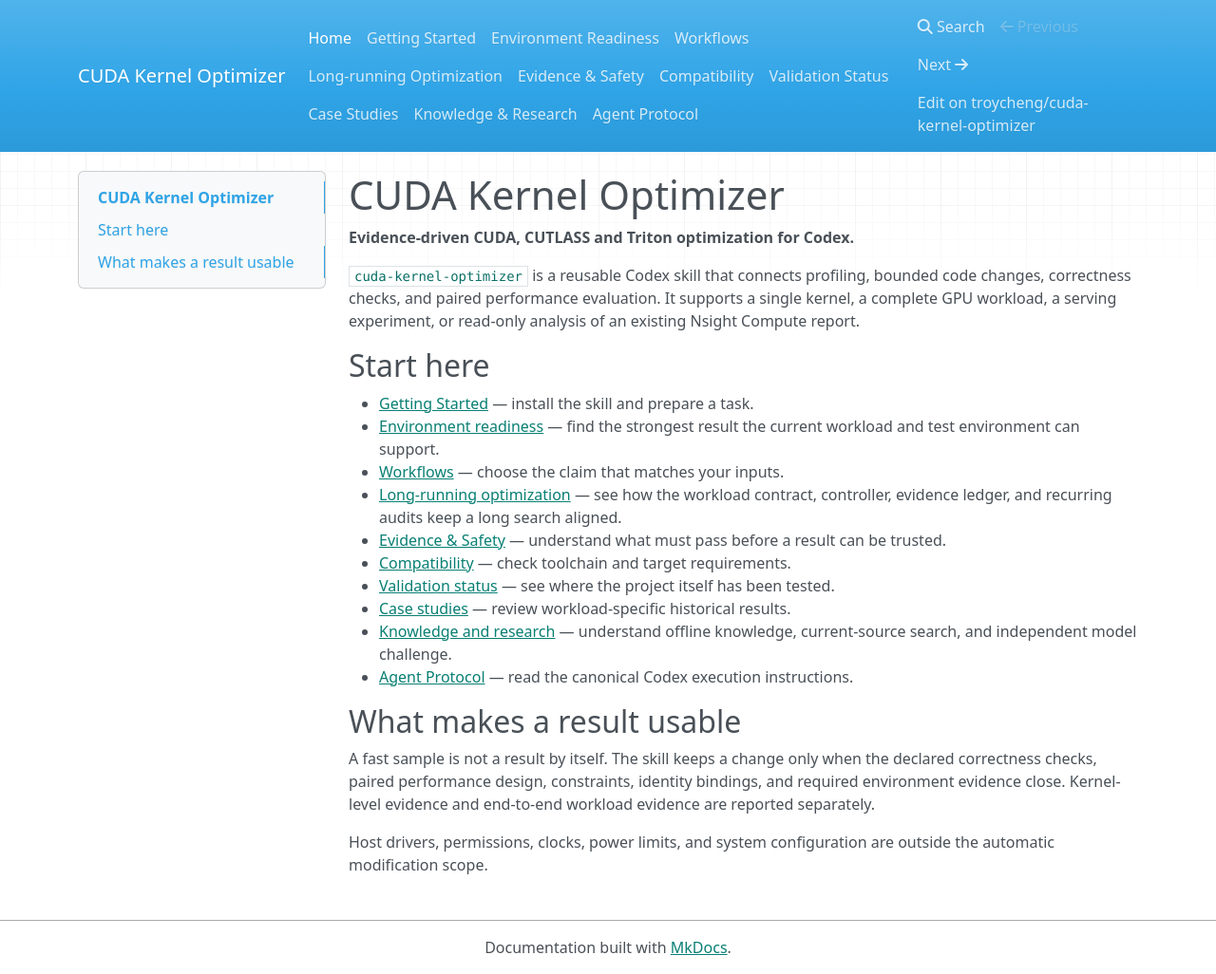
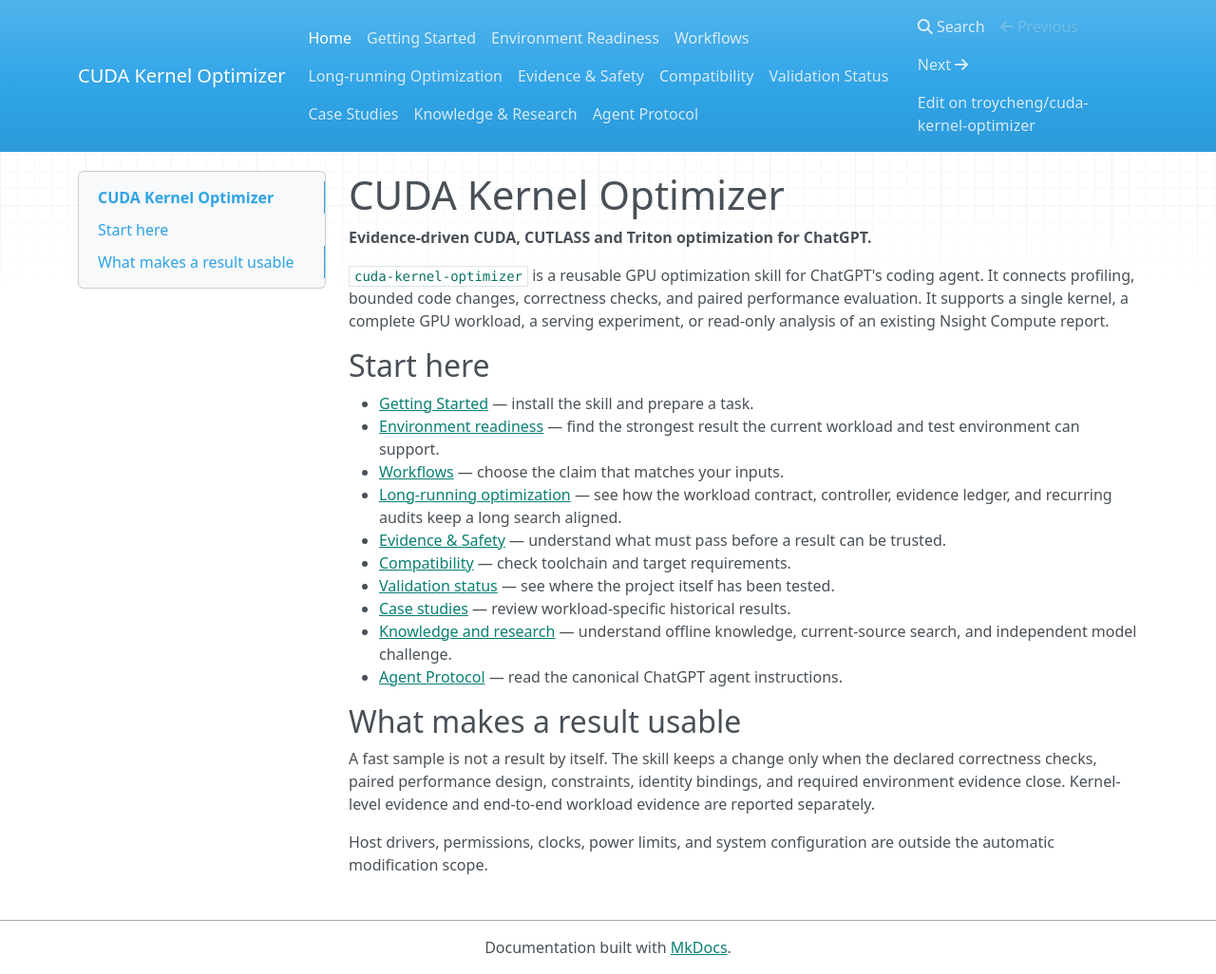
Before and after one commit to troycheng/cuda-kernel-optimizer, an MkDocs documentation site: the page built from docs/index.md, in a window 1280 px wide and 1026 px high. Shown: the whole window at 95% size. Built offline with MkDocs 1.6.1, drawn with Linux system fonts in a browser that asks for light colours; nearby versions of some CDN libraries.

Commit message:
docs: align branding with ChatGPT

```diff
--- a/docs/index.md
+++ b/docs/index.md
@@ -1,11 +1,11 @@
 # CUDA Kernel Optimizer
 
-**Evidence-driven CUDA, CUTLASS and Triton optimization for Codex.**
+**Evidence-driven CUDA, CUTLASS and Triton optimization for ChatGPT.**
 
-`cuda-kernel-optimizer` is a reusable Codex skill that connects profiling,
-bounded code changes, correctness checks, and paired performance evaluation. It
-supports a single kernel, a complete GPU workload, a serving experiment, or
-read-only analysis of an existing Nsight Compute report.
+`cuda-kernel-optimizer` is a reusable GPU optimization skill for ChatGPT's coding
+agent. It connects profiling, bounded code changes, correctness checks, and paired
+performance evaluation. It supports a single kernel, a complete GPU workload, a
+serving experiment, or read-only analysis of an existing Nsight Compute report.
 
 ## Start here
 
@@ -24,7 +24,7 @@
 - [Knowledge and research](knowledge-and-research.md) — understand offline
   knowledge, current-source search, and independent model challenge.
 - [Agent Protocol](https://github.com/troycheng/cuda-kernel-optimizer/blob/main/skills/cuda-kernel-optimizer/SKILL.md)
-  — read the canonical Codex execution instructions.
+  — read the canonical ChatGPT agent instructions.
 
 ## What makes a result usable
 
--- a/mkdocs.yml
+++ b/mkdocs.yml
@@ -1,5 +1,5 @@
 site_name: CUDA Kernel Optimizer
-site_description: Evidence-driven CUDA, CUTLASS and Triton optimization for Codex
+site_description: Evidence-driven CUDA, CUTLASS and Triton optimization for ChatGPT
 repo_name: troycheng/cuda-kernel-optimizer
 repo_url: https://github.com/troycheng/cuda-kernel-optimizer
 docs_dir: docs
```
Also changed, not shown: README.md (+8 -7 lines), README.zh-CN.md (+6 -6 lines), docs/getting-started.md (+3 -3 lines), skills/cuda-kernel-optimizer/references/environment_readiness.md (+1 -1 lines), 5 other files.
